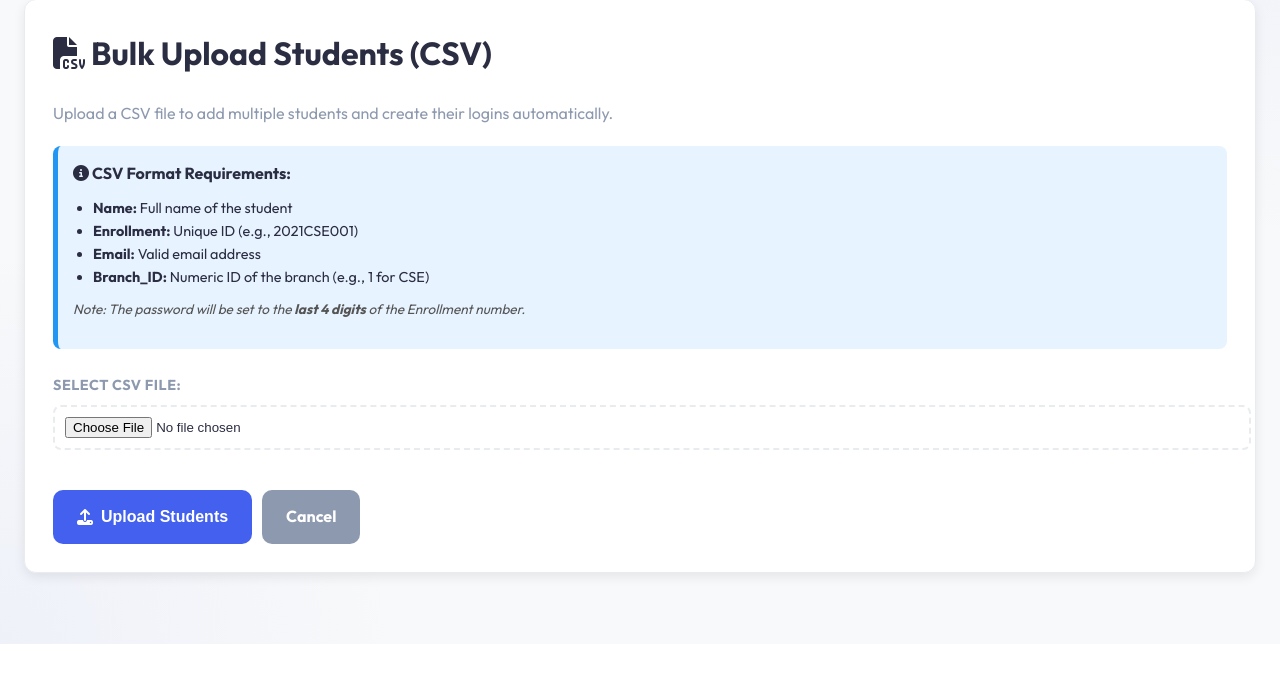
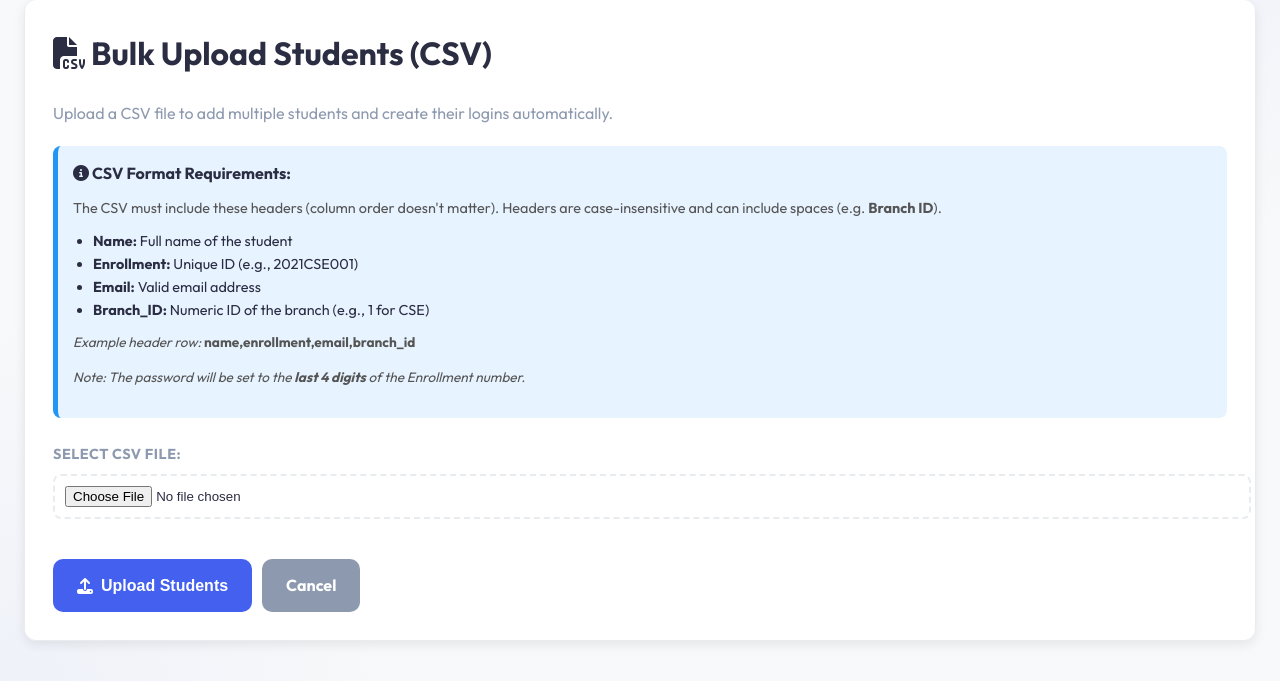
Before and after one commit to kavyasriakkathi/attendance-system, a Flask app: page /upload_students_csv in a window 1280 px wide. Shown: the part 156-837 px from the top of the page. Before the commit the page ends 800 px from the top, so only its background shows below. Run offline with Flask 3, Linux system fonts and the light colour scheme; the visitor is signed in with stand-in values (Sample User, id 1); some libraries are stand-ins or nearby versions.

Commit message:
Make student CSV upload header-based

```diff
--- a/app.py
+++ b/app.py
@@ -1416,64 +1416,82 @@ def upload_students():
 @app.route("/upload_students_csv", methods=["GET", "POST"])
 @login_required
 def upload_students_csv():
-    """Smart CSV upload for students with fuzzy column mapping."""
+    """Simple CSV upload for students with automatic login creation."""
     if request.method == "POST":
         file = request.files.get("file")
         if not file or not file.filename.endswith(".csv"):
             flash("Please upload a valid CSV file.", "error")
             return redirect(url_for("upload_students_csv"))
 
-        db = None
         try:
             import pandas as pd
-            df = pd.read_csv(file)
-
-            if df.empty:
-                flash("The uploaded CSV file is empty.", "error")
-                return redirect(url_for("upload_students_csv"))
-
-            # Normalize column names for fuzzy matching
-            df.columns = [str(c).strip().lower() for c in df.columns]
-
-            # Map common variations to standard names
-            mapping = {
-                'name': 'name', 'student name': 'name', 'fullname': 'name',
-                'enrollment': 'enrollment', 'enrollment no': 'enrollment', 'roll no': 'enrollment',
-                'email': 'email', 'mail id': 'email', 'email id': 'email',
-                'branch_id': 'branch_id', 'branch id': 'branch_id', 'branch': 'branch_id'
+            import re
+
+            # Read as strings so things like enrollment numbers don't become floats.
+            df = pd.read_csv(file, dtype=str, keep_default_na=False)
+
+            def _canon_header(value: object) -> str:
+                """Normalize a header for matching: lowercase and ignore spaces/_/-."""
+                text = str(value).lstrip("\ufeff").strip().lower()
+                return re.sub(r"[\s_\-]+", "", text)
+
+            def _clean_cell(value: object) -> str:
+                """Convert a cell to a clean string, treating NaN/None as empty."""
+                if value is None:
+                    return ""
+                try:
+                    if pd.isna(value):
+                        return ""
+                except Exception:
+                    pass
+                return str(value).strip()
+
+            # Build a mapping from canonical header -> actual dataframe column name.
+            col_map = {}
+            for col in df.columns:
+                key = _canon_header(col)
+                if key and key not in col_map:
+                    col_map[key] = col
+
+            # Required columns (order does not matter).
+            required = {
+                "name": "name",
+                "enrollment": "enrollment",
+                "email": "email",
+                "branch_id": "branchid",
             }
-
-            # Rename columns based on mapping
-            new_cols = []
-            for col in df.columns:
-                mapped = False
-                for alias, target in mapping.items():
-                    if alias in col: # Check if alias is part of the header
-                        new_cols.append(target)
-                        mapped = True
-                        break
-                if not mapped:
-                    new_cols.append(col)
-            df.columns = new_cols
-
-            required = {"name", "enrollment", "email", "branch_id"}
-            missing = required - set(df.columns)
+            missing = [label for label, key in required.items() if key not in col_map]
             if missing:
-                flash(f"Missing required columns: {', '.join(missing)}. Please ensure your CSV headers are clear.", "error")
+                flash(
+                    "Missing required columns: "
+                    + ", ".join(missing)
+                    + ". Headers are case-insensitive and can include spaces (e.g. 'Branch ID').",
+                    "error",
+                )
                 return redirect(url_for("upload_students_csv"))
 
             db = get_db()
             placeholder = get_placeholder()
             is_postgres = str(app.config.get("DATABASE", "")).startswith("postgres")
-            inserted, skipped = 0, 0
+            inserted = 0
+            skipped = 0
 
             for _, row in df.iterrows():
-                name = str(row.get("name", "")).strip()
-                enrollment = str(row.get("enrollment", "")).strip()
-                email = str(row.get("email", "")).strip()
-                branch_id = str(row.get("branch_id", "")).strip()
-
-                if not name or not enrollment or not branch_id or branch_id.lower() == "nan":
+                name = _clean_cell(row[col_map[required["name"]]])
+                enrollment = _clean_cell(row[col_map[required["enrollment"]]])
+                email = _clean_cell(row[col_map[required["email"]]])
+                branch_id = _clean_cell(row[col_map[required["branch_id"]]])
+
+                if not name or not enrollment or not branch_id:
+                    continue
+
+                # Ensure branch exists (otherwise the student won't show in the students table join).
+                branch_exists = db.execute(
+                    f"SELECT id FROM branches WHERE id = {placeholder}",
+                    (branch_id,),
+                ).fetchone()
+                if not branch_exists:
+                    skipped += 1
                     continue
 
                 # Duplicate Check
@@ -1504,21 +1522,17 @@ def upload_students_csv():
                     )
                     inserted += 1
                 except Exception as e:
-                    print(f"[CSV Row Error] {enrollment}: {repr(e)}")
+                    print(f"[CSV Upload Error] Row {enrollment}: {repr(e)}")
                     continue
 
             db.commit()
-            flash(f"Successfully uploaded {inserted} students. {skipped} students were skipped (already exist).", "success")
+            flash(f"Upload complete! {inserted} students added, {skipped} skipped.", "success")
             return redirect(url_for("students"))
 
         except Exception as e:
-            print(f"[CSV Critical] {repr(e)}")
-            flash("An error occurred while processing the CSV file.", "error")
+            print(f"[CSV CRITICAL] {repr(e)}")
+            flash("Failed to process CSV file. Ensure it is correctly formatted.", "error")
             return redirect(url_for("upload_students_csv"))
-        finally:
-            if db:
-                try: db.close()
-                except: pass
 
     return render_template("upload_students_csv.html")
 
--- a/templates/upload_students_csv.html
+++ b/templates/upload_students_csv.html
@@ -8,12 +8,18 @@
 
     <div class="alert info" style="background: #e7f3ff; padding: 15px; border-radius: 8px; margin-bottom: 25px; border-left: 5px solid #2196F3;">
         <h4 style="margin: 0 0 10px 0;"><i class="fa-solid fa-circle-info"></i> CSV Format Requirements:</h4>
+        <p style="margin: 0 0 10px 0; font-size: 0.9rem; color: #555;">
+            The CSV must include these headers (column order doesn't matter). Headers are case-insensitive and can include spaces (e.g. <strong>Branch ID</strong>).
+        </p>
         <ul style="margin: 0; padding-left: 20px; font-size: 0.9rem;">
             <li><strong>Name:</strong> Full name of the student</li>
             <li><strong>Enrollment:</strong> Unique ID (e.g., 2021CSE001)</li>
             <li><strong>Email:</strong> Valid email address</li>
             <li><strong>Branch_ID:</strong> Numeric ID of the branch (e.g., 1 for CSE)</li>
         </ul>
+        <p style="margin-top: 10px; font-size: 0.85rem; color: #555;">
+            <em>Example header row:</em> <strong>name,enrollment,email,branch_id</strong>
+        </p>
         <p style="margin-top: 10px; font-size: 0.85rem; color: #555;">
             <em>Note: The password will be set to the <strong>last 4 digits</strong> of the Enrollment number.</em>
         </p>
```
